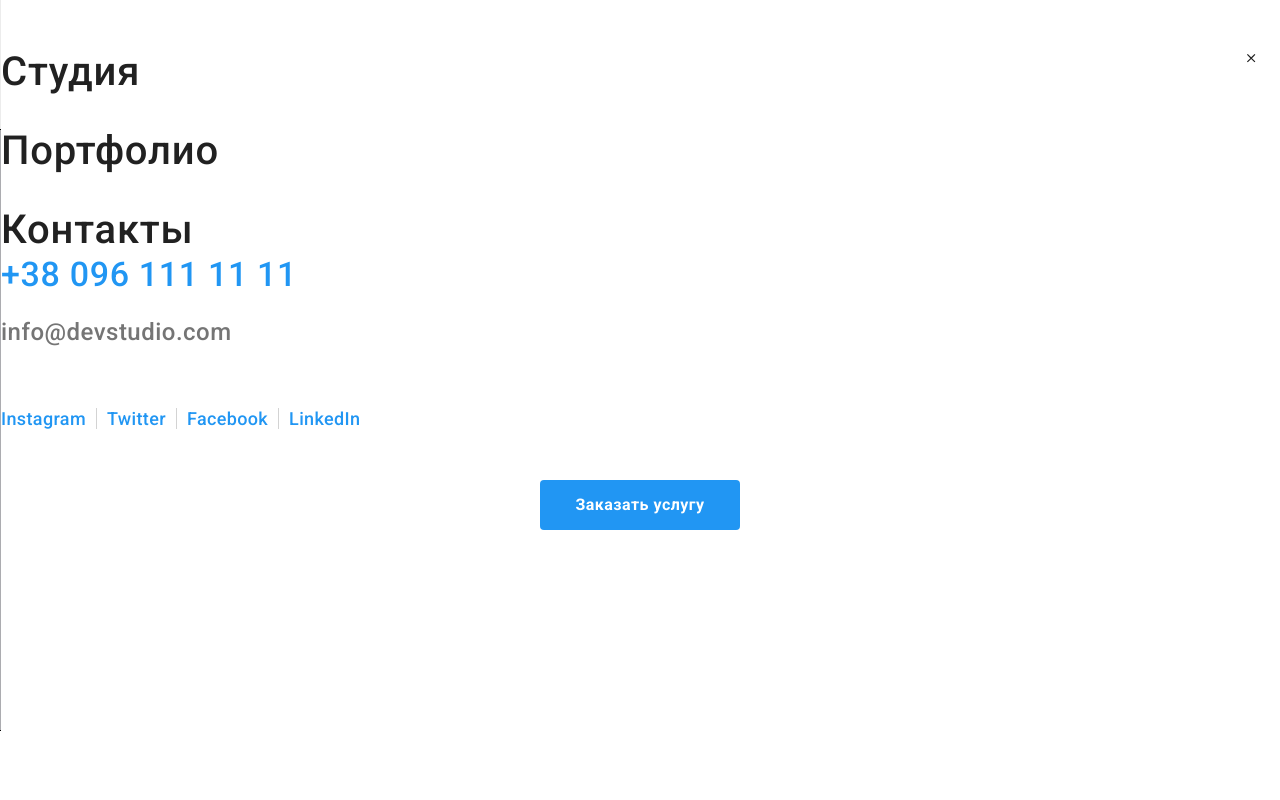
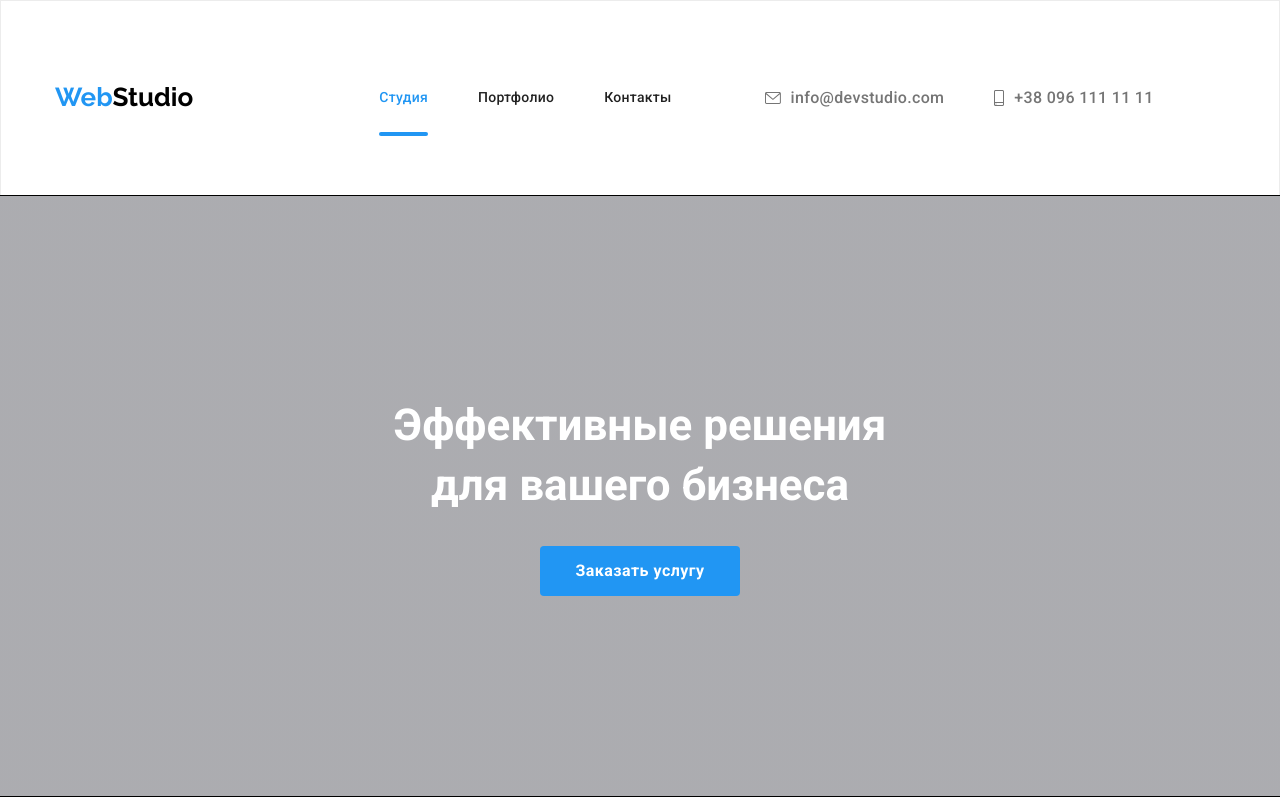
Before and after one commit to AnkaRaaa/goit-markup-hw-0, a plain HTML site: page index.html in a window 1280 px wide. Shown: the top 800 px of the page. Drawn offline with nearby package versions, Linux system fonts and the light colour scheme; files that its build step writes are made by us from their sources.

Commit message:
Update _header.scss

```diff
--- a/sass/components/_header.scss
+++ b/sass/components/_header.scss
@@ -11,6 +11,17 @@
 .logo {
   display: flex;
   align-items: center;
+  @media screen and (min-width: 768px) {
+    padding-top: 26px;
+    padding-bottom: 26px;
+    margin-right: 88px;
+  }
+
+  @media screen and (min-width: 1200px) {
+    padding-top: 24px;
+    padding-bottom: 25px;
+    margin-right: 93px;
+  }
 }
 .logo__nav {
   display: block;
@@ -100,24 +111,57 @@
 /* навигация */
 .auth-nav {
   display: flex;
-  margin-left: auto;
-}
+  align-items: center;
 
-.auth-nav__link:last-child {
-  display: flex;
+  font-weight: 500;
+  line-height: 1.14;
+  letter-spacing: 0.02em;
   color: var(--title-text-color);
-  font-weight: 500;
-  font-size: 14px;
-  line-height: 1.14;
-  width: 100%;
-  height: 100%;
-  align-items: center;
-  transition-property: color;
+
+  transition-property: fill;
   transition-duration: 250ms;
   transition-timing-function: cubic-bezier(0.4, 0, 0.2, 1);
+
   &:hover,
   &:focus {
     color: var(--accent-color);
+  }
+  display: none;
+
+  @media screen and (min-width: 768px) {
+    display: flex;
+  }
+
+  @media screen and (min-width: 1200px) {
+    padding: 32px 0;
+  }
+}
+
+.auth-nav__link {
+  display: flex;
+  align-items: center;
+
+  font-weight: 500;
+  line-height: 1.14;
+  letter-spacing: 0.02em;
+  color: var(--text-color);
+
+  transition-property: fill;
+  transition-duration: 250ms;
+  transition-timing-function: cubic-bezier(0.4, 0, 0.2, 1);
+
+  &:hover,
+  &:focus {
+    color: var(--accent-color);
+  }
+  display: none;
+
+  @media screen and (min-width: 768px) {
+    display: flex;
+  }
+
+  @media screen and (min-width: 1200px) {
+    padding: 32px 0;
   }
 }
 .auth-nav__item:not(:last-child) {
@@ -131,10 +175,18 @@
 }
 // box
 .menu-open {
-  border: none;
-  fill: var(--primary-text-color);
+  display: flex;
+  align-self: center;
+  justify-content: center;
+
+  margin: 0;
+  padding: 0;
+
+  width: 40px;
+  height: 40px;
+  border-style: none;
   background-color: transparent;
-  cursor: pointer;
+  padding: 12px 8px;
   transition-property: fill;
   transition-duration: 250ms;
   transition-timing-function: cubic-bezier(0.4, 0, 0.2, 1);
@@ -142,16 +194,20 @@
   &:focus {
     fill: var(--accent-color);
   }
+  @media screen and (min-width: 768px) {
+    display: none;
+  }
 }
 
 .menu-close {
-  position: absolute;
-  right: 15px;
+  width: 40px;
+  height: 40px;
+  padding: 11px;
+  margin-left: auto;
+  border-style: none;
+  margin-bottom: 5px;
+  background-color: transparent;
 
-  border: none;
-  fill: var(--primary-text-color);
-  background-color: transparent;
-  cursor: pointer;
   transition-property: fill;
   transition-duration: 250ms;
   transition-timing-function: cubic-bezier(0.4, 0, 0.2, 1);
@@ -164,14 +220,19 @@
 // mob-menu
 .mob-menu {
   position: fixed;
-  background-color: var(--main-background);
+  z-index: 3;
+  top: 0;
+  left: 0;
   width: 100vw;
   height: 100vh;
-  top: 0;
-  padding-top: 48px;
-  padding-bottom: 48px;
-  .container {
-    position: relative;
+  display: flex;
+  flex-direction: column;
+  padding: 10px 15px 48px 40px;
+  background-color: #ffffff;
+  transform: translateX(100%);
+  transition: transform 350ms ease-in-out;
+  &.is-open {
+    transform: translateX(0);
   }
 }
 
@@ -198,12 +259,26 @@
 }
 
 .mob-contact__list {
-  margin-bottom: 64px;
+  margin-left: auto;
+
+  @media screen and (min-width: 768px) and (max-width: 1199px) {
+    padding: 20px 0;
+  }
+
+  @media screen and (min-width: 1200px) {
+    display: flex;
+  }
 }
 
 .mob-contact__item {
   &:not(:last-child) {
-    margin-bottom: 32px;
+    @media screen and (min-width: 768px) and (max-width: 1199px) {
+      margin-bottom: 10px;
+    }
+
+    @media screen and (min-width: 1200px) {
+      margin-right: 50px;
+    }
   }
 }
 
@@ -250,3 +325,41 @@
   color: var(--accent-color);
   text-decoration: none;
 }
+// contact
+.contact {
+  display: flex;
+  margin-left: auto;
+  display: none;
+}
+
+.contact .contact__item + .contact__item {
+  margin-left: 50px;
+}
+
+.contact__link {
+  transition-property: color;
+  transition-duration: 250ms;
+  transition-timing-function: cubic-bezier(0.4, 0, 0.2, 1);
+
+  display: flex;
+  padding-top: 32px;
+  padding-bottom: 32px;
+
+  color: var(--title-text-color);
+  text-decoration: none;
+  font-weight: 500;
+  font-size: 14px;
+  line-height: 1.14;
+  letter-spacing: 0.02em;
+  align-items: center;
+
+  &:hover,
+  &:focus {
+    color: var(--accent-color);
+  }
+}
+
+.contact__icon {
+  margin-right: 10px;
+  fill: currentColor;
+}
```
